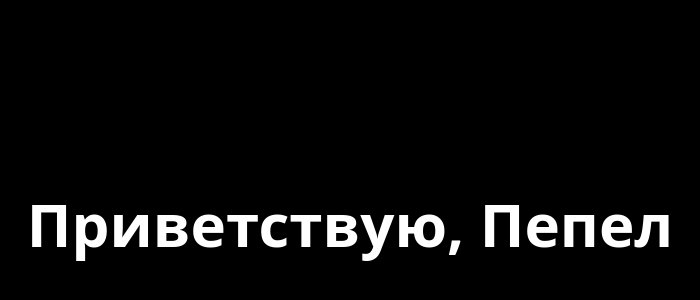
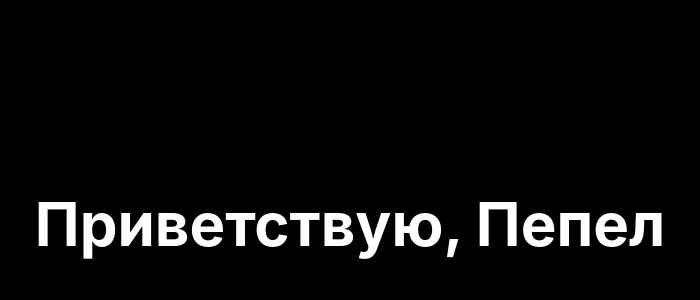
Before and after one commit to Turjana/pepel, a website: page index.html in a window 1280 px wide. Shown: the part 136-436 px from the top of the page, without its empty margins (290-990 px from the left). Drawn offline with Linux system fonts and the light colour scheme.

Commit message:
Update style.css

```diff
--- a/style.css
+++ b/style.css
@@ -1,9 +1,9 @@
-@import url('https://fonts.googleapis.com/css2?family=Inter:ital,opsz,wght@0,14..32,100..900;1,14..32,100..900&display=swap');
+@import url('https://fonts.googleapis.com/css2?family=Raleway:ital,wght@0,100..900;1,100..900&display=swap');
 
 :root {
 	--sb: "Shne Breit";
 	/* Eng */
-	--asea: font-family: "Inter", system-ui;
+	--asea: "Inter", system-ui;
 	/* Rus + Eng */
 }
 
```
